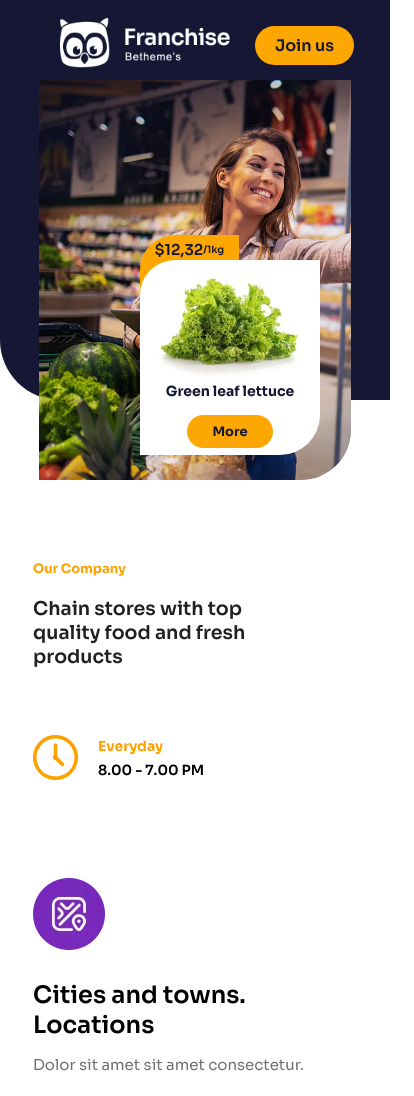
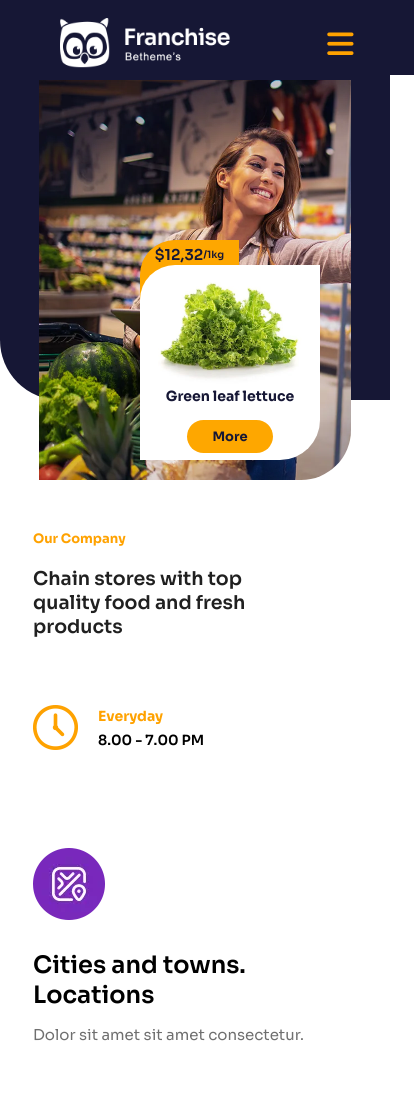
Before and after one commit to AsemBq/franchise, a plain HTML site: page index.html in a window 390 px wide. Shown: the top 1096 px of the page, 414 px wide, since content can reach past the window. Drawn offline with Linux system fonts and the light colour scheme.

Commit message:
for mobile

```diff
--- a/assest/css/responsiv.css
+++ b/assest/css/responsiv.css
@@ -8,8 +8,22 @@
 
   header .top nav {
     height: 60px;
+    justify-content: space-around;
+    position:fixed;
+    z-index: 8;
+    background-color: #161735;
   }
 
+  header nav .button{
+    display: none;
+  }
+
+  header a.mobile-button{
+    display: inline-block;
+    color: #ffa200;
+    justify-self: flex-end;
+    font-size: 30px;
+  }
   header .top nav ul {
     display: none;
   }
@@ -34,7 +48,7 @@
   header .bottom .slider {
     position: relative;
     left: 35px;
-    top: 160px;
+    top: 240px;
   }
 
   header .bottom .slider .top {
@@ -65,8 +79,9 @@
   /* Secsion Style */
 
   section.about-us {
-    margin-top: 130px;
+    margin-top: 100px;
     height: 910px;
+    padding-bottom: 100px;
   }
   section.about-us div.top {
     flex-direction: column;
@@ -209,6 +224,10 @@
   section.third .bottom .left {
     width: 80%;
   }
+
+  section.third .bottom .left img{
+    padding-top: 0;
+  }
   section.third .bottom .left div {
     padding: 0px 0px 0px 20px;
   }
```
